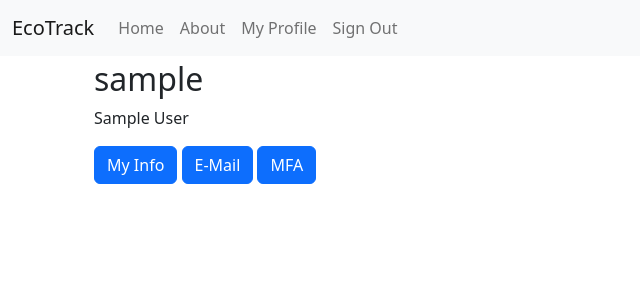
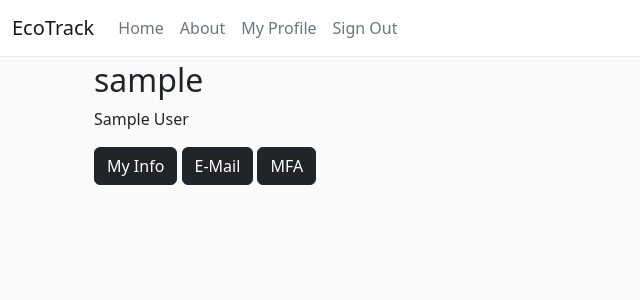
Before and after one commit to Ali-Fatahian/EcoTrack, a Django app: a page that uses ecotrack/templates/base.html in a window 1280 px wide. Shown: the top 300 px of the page, without its empty margins (0-640 px from the left). Run offline with Django 5.2, Linux system fonts and the light colour scheme; the visitor is signed in with stand-in values (Sample User, id 1); data comes from the database, SQL or seed files in the repository; parts of the project's set-up code (start-up, migrations or seed data) failed here and were passed over; some libraries are stand-ins or nearby versions.

Commit message:
feat: change the overall theme of the project

```diff
--- a/ecotrack/static/css/project.css
+++ b/ecotrack/static/css/project.css
@@ -1,13 +1,130 @@
-/* These styles are generated from project.scss. */
+:root {
+  --mono-black: #212529; /* Bootstrap Dark Grey */
+  --mono-dark: #343a40;
+  --mono-gray: #6c757d;
+  --mono-light: #f8f9fa; /* Backgrounds */
+  --mono-white: #ffffff;
+}
+
+/* --- BUTTONS: PRIMARY (Solid Black) --- */
+.btn-primary {
+  background-color: var(--mono-black) !important;
+  border-color: var(--mono-black) !important;
+  color: white !important;
+  border-radius: 6px; /* Slightly sharper corners */
+}
+
+.btn-primary:hover,
+.btn-primary:focus {
+  background-color: black !important; /* Pure black on hover */
+  border-color: black !important;
+}
+
+/* --- BUTTONS: OUTLINE (Black Border) --- */
+.btn-outline-primary {
+  color: var(--mono-black) !important;
+  border-color: var(--mono-black) !important;
+}
+
+.btn-outline-primary:hover {
+  background-color: var(--mono-black) !important;
+  color: white !important;
+}
+
+/* --- TEXT & LINKS --- */
+.text-primary,
+a {
+  color: var(--mono-black);
+  text-decoration: underline; /* Classic understated look */
+  text-underline-offset: 4px;
+}
+
+a:hover {
+  color: black;
+  text-decoration-thickness: 2px;
+}
+
+/* --- NAVBAR --- */
+.navbar {
+  background-color: white !important;
+  border-bottom: 1px solid #e9ecef;
+}
+
+.navbar-light .navbar-nav .nav-link {
+  color: var(--mono-gray) !important;
+}
+
+.navbar-light .navbar-nav .nav-link.active {
+  color: var(--mono-black) !important;
+  font-weight: 600;
+}
+
+/* --- CARDS (Subtle & Clean) --- */
+.card {
+  background-color: white;
+  border: 1px solid #e9ecef !important; /* Very subtle border */
+  box-shadow: none !important; /* Flat design, no shadows */
+}
+
+.card-header {
+  background-color: var(--mono-light) !important;
+  border-bottom: 1px solid #e9ecef !important;
+  font-weight: 600;
+  letter-spacing: 0.5px;
+  text-transform: uppercase;
+  font-size: 0.85rem;
+  color: var(--mono-gray);
+}
+
+/* --- UTILITIES --- */
+.bg-primary {
+  background-color: var(--mono-black) !important;
+}
+
+/* Soft gray background for the whole page (apply this to body in HTML if needed) */
+body {
+  background-color: #fafafa;
+}
+
 
 .alert-debug {
-  color: black;
-  background-color: white;
-  border-color: #d6e9c6;
+  background-color: #f8f9fa;
+  color: #6c757d;
+  border: 1px dashed #dee2e6;
+  font-family: "Courier New", Courier, monospace;
+  font-size: 0.9rem;
 }
 
-.alert-error {
-  color: #b94a48;
-  background-color: #f2dede;
-  border-color: #eed3d7;
+.alert-error, .alert-danger {
+  background-color: #212529 !important; /* Almost Black */
+  color: #ffffff !important;            /* Pure White */
+  border: 1px solid black !important;
+  font-weight: 600;
+  letter-spacing: 0.5px;
 }
+
+/* 3. WARNING
+ - Stripes or a thick border to suggest caution
+*/
+.alert-warning {
+  background-color: #ffffff !important;
+  color: #212529 !important;
+  border: 2px solid #212529 !important; /* Thick black border */
+}
+
+/* 4. INFO: The "Standard" Look
+ - Clean gray background
+*/
+.alert-info {
+  background-color: #e9ecef !important;
+  color: #212529 !important;
+  border: 1px solid #dee2e6 !important;
+}
+
+.alert-success {
+  background-color: #ffffff !important;
+  color: #212529 !important;
+  border: 1px solid #e9ecef;
+  border-left: 5px solid #212529 !important; /* The "Success" Indicator */
+  font-weight: 500;
+}
```
